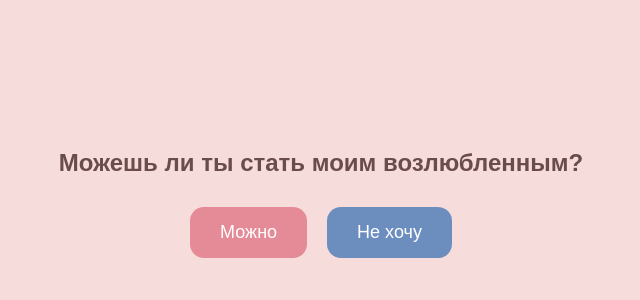
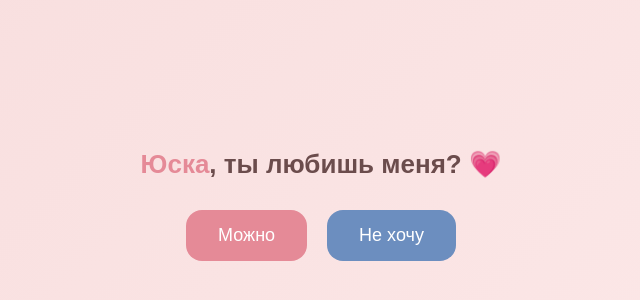
Before and after one commit to kulysirhan-coder/yuska, a plain HTML site: page index.html in a window 1280 px wide. Shown: the part 206-506 px from the top of the page, without its empty margins (319-959 px from the left). Drawn offline with Linux system fonts and the light colour scheme.

Commit message:
index.html

```diff
--- a/index.html
+++ b/index.html
@@ -3,13 +3,13 @@
 <head>
 <meta charset="UTF-8">
 <meta name="viewport" content="width=device-width, initial-scale=1.0">
-<title>💗 Вопрос</title>
+<title>💗 Юска</title>
 
 <style>
 body {
     margin: 0;
     height: 100vh;
-    background: #f7dcdc;
+    background: linear-gradient(135deg, #f7dcdc, #fdeaea);
     display: flex;
     justify-content: center;
     align-items: center;
@@ -23,6 +23,12 @@ body {
 h2 {
     color: #6b4c4c;
     margin-bottom: 30px;
+    font-size: 26px;
+}
+
+.name {
+    color: #e58a97;
+    font-weight: bold;
 }
 
 .buttons {
@@ -33,9 +39,9 @@ h2 {
 
 button {
     font-size: 18px;
-    padding: 15px 30px;
+    padding: 15px 32px;
     border: none;
-    border-radius: 14px;
+    border-radius: 16px;
     cursor: pointer;
     transition: transform 0.25s ease;
 }
@@ -55,7 +61,7 @@ button {
 <body>
 
 <div class="card">
-    <h2>Можешь ли ты стать моим возлюбленным?</h2>
+    <h2><span class="name">Юска</span>, ты любишь меня? 💗</h2>
     <div class="buttons">
         <button id="yes">Можно</button>
         <button id="no">Не хочу</button>
@@ -70,12 +76,10 @@ let yesScale = 1;
 let noScale = 1;
 
 noBtn.addEventListener("click", () => {
-    // уменьшаем "не хочу"
     noScale -= 0.15;
     if (noScale < 0.3) noScale = 0.3;
     noBtn.style.transform = `scale(${noScale})`;
 
-    // увеличиваем "можно"
     yesScale += 0.15;
     yesBtn.style.transform = `scale(${yesScale})`;
 });
@@ -87,11 +91,12 @@ yesBtn.addEventListener("click", () => {
             display:flex;
             justify-content:center;
             align-items:center;
-            background:#f7dcdc;
-            font-size:28px;
+            background:linear-gradient(135deg,#f7dcdc,#fdeaea);
+            font-size:30px;
             color:#e58a97;
+            text-align:center;
         ">
-            💖 Я так и знал!
+            💖 Я так и знал, Юска 💖
         </div>
     `;
 });
```
